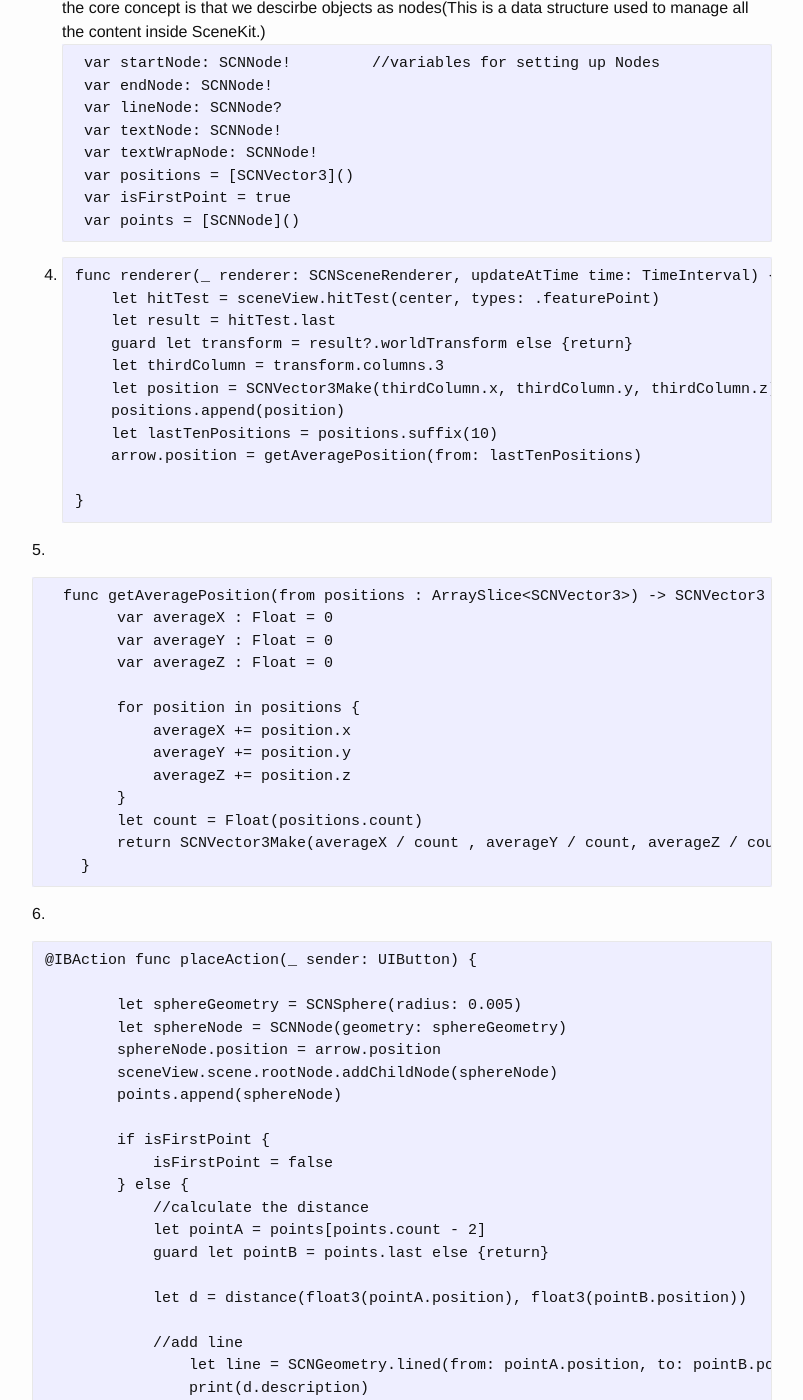
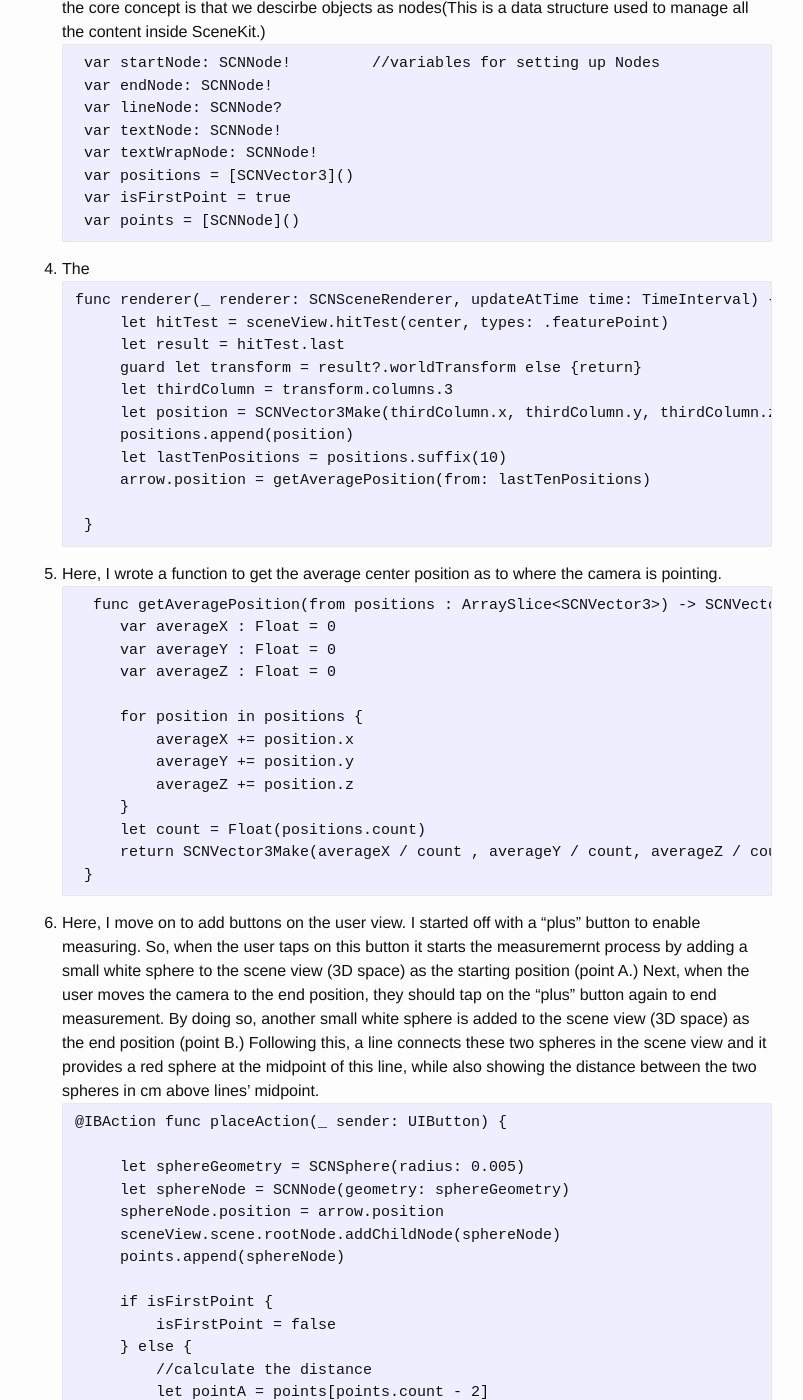
Before and after one commit to alexalwks2/aaronjohn2.github.io, a Jekyll site: the page built from _posts/2018-08-18-ar-ruler.md, in a window 1280 px wide and 1400 px high, scrolled down 2759 px. Shown: the whole window, without its empty margins (238-1041 px from the left). Built offline with Jekyll 4.4.1, drawn with Linux system fonts in a browser that asks for light colours; comment, search, counter and statistics services are not loaded; some of the changed text lies outside the part shown.

Commit message:
Update 2018-08-18-ar-ruler.md

````diff
--- a/_posts/2018-08-18-ar-ruler.md
+++ b/_posts/2018-08-18-ar-ruler.md
@@ -72,7 +72,7 @@ class ViewController: UIViewController, ARSCNViewDelegate {
 ```
 
 
-4.
+4. The
 ```
 func renderer(_ renderer: SCNSceneRenderer, updateAtTime time: TimeInterval) {
         let hitTest = sceneView.hitTest(center, types: .featurePoint)
@@ -88,7 +88,7 @@ func renderer(_ renderer: SCNSceneRenderer, updateAtTime time: TimeInterval) {
 ```
 
 
-5.
+5. Here, I wrote a function to get the average center position as to where the camera is pointing.
 ```
   func getAveragePosition(from positions : ArraySlice<SCNVector3>) -> SCNVector3 {
         var averageX : Float = 0
@@ -106,7 +106,7 @@ func renderer(_ renderer: SCNSceneRenderer, updateAtTime time: TimeInterval) {
 ```
 
 
-6.
+6. Here, I move on to add buttons on the user view. I started off with a "plus" button to enable measuring. So, when the user taps on this button it starts the measuremernt process by adding a small white sphere to the scene view (3D space) as the starting position (point A.) Next, when the user moves the camera to the end position, they should tap on the "plus" button again to end measurement. By doing so, another small white sphere is added to the scene view (3D space) as the end position (point B.) Following this, a line connects these two spheres in the scene view and it provides a red sphere at the midpoint of this line, while also showing the distance between the two spheres in cm above lines' midpoint.
 ```
 @IBAction func placeAction(_ sender: UIButton) {
 
@@ -163,7 +163,7 @@ func renderer(_ renderer: SCNSceneRenderer, updateAtTime time: TimeInterval) {
 ```
 
 
-7.
+7. Next, I added a button to delete all AR nodes that were created on screen, if the user wanted to clear scene view.
 ```
  @IBAction func deleteAction(_ sender: UIButton) {
 
@@ -175,7 +175,7 @@ func renderer(_ renderer: SCNSceneRenderer, updateAtTime time: TimeInterval) {
 ```
 
 
-8.
+8. Next, I added a button to toggle a flashlight, so that the user can use this app to take measurements in the dark.
 ```
 @IBAction func toggleTorch(_ sender: UIButton) {
 
````
